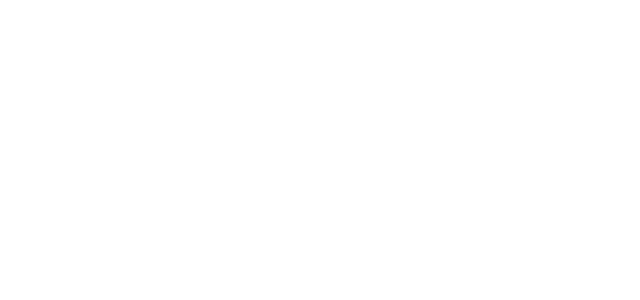
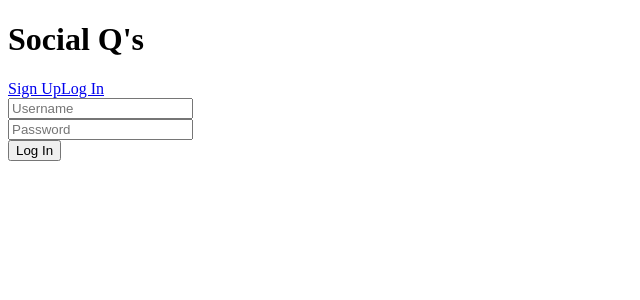
Before and after one commit to jkern-dev/SocialQ, a React (Create React App) app in the folder frontend/: page /#/login in a window 1280 px wide. Shown: the top 300 px of the page, without its empty margins (0-640 px from the left). Built offline with nearby package versions, Linux system fonts and the light colour scheme.

Commit message:
user auth frontend

```diff
--- a/frontend/src/components/App.js
+++ b/frontend/src/components/App.js
@@ -1,11 +1,19 @@
 import React from 'react';
+import { Switch } from 'react-router-dom';
+import NavBarContainer from './navbar/navbar_container';
+
 import SignUpFormContainer from './session/signup_form_container';
+import LoginFormContainer from './session/login_form_container';
 
 import { Route } from 'react-router';
 
 const App = () => (
   <div>
-    <Route exact path = "/signup" component = {SignUpFormContainer} />
+    <NavBarContainer />
+    <Switch>
+      <Route exact path = "/signup" component = {SignUpFormContainer} />
+      <Route exact path="/login" component={LoginFormContainer} />
+    </Switch>
   </div>
 )
 
--- /dev/null
+++ b/frontend/src/components/navbar/navbar.jsx
@@ -0,0 +1,45 @@
+import React from 'react';
+import { Link } from 'react-router-dom';
+
+class NavBar extends React.Component {
+
+  constructor(props){
+    super(props);
+    this.logoutUser = this.logoutUser.bind(this);
+    this.getLinks = this.getLinks.bind(this);
+  }
+
+  logoutUser(e) {
+    e.preventDefault();
+    this.props.logout();
+  }
+
+  getLinks() {
+    if (this.props.loggedIn) {
+      return (
+        <div>
+          <h1>Hello, {this.props.currentUser.username}</h1>
+          <button onClick = {this.logoutUser}>Logout</button>
+        </div>
+      );
+    } else {
+      return (
+        <div>
+          <Link to={'/signup'}>Sign Up</Link>
+          <Link to={'/login'}>Log In</Link>
+        </div>
+      );
+    }
+  }
+
+  render() {
+    return (
+      <div>
+        <h1>Social Q's</h1>
+        { this.getLinks() }
+      </div>
+    )
+  }
+}
+
+export default NavBar;
--- /dev/null
+++ b/frontend/src/components/navbar/navbar_container.js
@@ -0,0 +1,11 @@
+import { connect } from 'react-redux';
+import { logout } from '../../actions/session_actions';
+
+import NavBar from './navbar';
+
+const mapStateToProps = state => ({
+  loggedIn: state.session.isAuthenticated,
+  currentUser: state.session.user
+});
+
+export default connect(mapStateToProps, { logout })(NavBar);
--- /dev/null
+++ b/frontend/src/components/session/login_form.jsx
@@ -0,0 +1,74 @@
+import React from 'react';
+import { withRouter } from 'react-router-dom';
+
+class LoginForm extends React.Component {
+  constructor(props) {
+    super(props);
+    this.state = {
+      username: '',
+      password: '',
+      errors: {}
+    };
+    this.handleSubmit = this.handleSubmit.bind(this);
+    this.renderErrors = this.renderErrors.bind(this);
+  }
+
+  componentWillReceiveProps(nextProps) {
+    if (nextProps.currentUser === true) {
+      this.props.history.push('/questions');
+    }
+    this.setState({errors: nextProps.errors})
+  }
+
+  update(field) {
+    return e => this.setState({
+      [field]: e.currentTarget.value
+    });
+  }
+
+  handleSubmit(e) {
+    e.preventDefault();
+    let user = {
+      username: this.state.username,
+      password: this.state.password
+    };
+    this.props.login(user);
+  }
+
+  renderErrors() {
+    return (
+      <ul>
+        {Object.keys(this.state.errors).map((error,i) => (
+          <li key={`error-${i}`}>
+            {this.state.errors[error]}
+          </li>
+        ))}
+      </ul>
+    );
+  }
+
+  render() {
+    return (
+      <div>
+        <form onSubmit={this.handleSubmit}>
+          <input type="text"
+            value = {this.state.username}
+            onChange = {this.update("username")}
+            placeholder="Username"
+          />
+          <br />
+          <input type="password"
+            value = {this.state.password}
+            onChange = {this.update("password")}
+            placeholder = "Password"
+          />
+          <br />
+          <input type = "submit" value = "Log In" />
+          {this.renderErrors()}
+        </form>
+      </div>
+    );
+  }
+}
+
+export default withRouter(LoginForm);
--- /dev/null
+++ b/frontend/src/components/session/login_form_container.js
@@ -0,0 +1,17 @@
+import { connect } from 'react-redux';
+import { login } from '../../actions/session_actions';
+import LoginForm from './login_form';
+
+const mapStateToProps = (state) => {
+  return {
+    errors: state.errors.session
+  };
+};
+
+const mapDispatchToProps = (dispatch) => {
+  return {
+    login: user => dispatch(login(user))
+  }
+}
+
+export default connect(mapStateToProps,mapDispatchToProps)(LoginForm);
--- a/frontend/src/components/session/signup_form_container.js
+++ b/frontend/src/components/session/signup_form_container.js
@@ -5,7 +5,7 @@
 const mapStateToProps = (state) => {
   return {
     signedIn: state.session.isSignedIn,
-    // errors: state.errors.session
+    errors: state.errors.session
   };
 };
 
--- /dev/null
+++ b/frontend/src/reducers/errors_reducer.js
@@ -0,0 +1,7 @@
+import { combineReducers } from 'redux';
+
+import SessionErrorsReducer from './session_errors_reducer';
+
+export default combineReducers({
+  session: SessionErrorsReducer
+});
--- a/frontend/src/reducers/root_reducer.js
+++ b/frontend/src/reducers/root_reducer.js
@@ -1,8 +1,10 @@
 import { combineReducers } from 'redux';
 import session from './session_reducer';
+import errors from './errors_reducer';
 
 const RootReducer = combineReducers({
-  session
+  session,
+  errors
 })
 
 export default RootReducer;
--- /dev/null
+++ b/frontend/src/reducers/session_errors_reducer.js
@@ -0,0 +1,17 @@
+import { RECEIVE_SESSION_ERRORS, RECEIVE_CURRENT_USER } from '../actions/session_actions';
+
+const _nullErrors = [];
+
+const SessionErrorsReducer = (state=_nullErrors, action) => {
+  Object.freeze(state);
+  switch(action.type) {
+    case RECEIVE_SESSION_ERRORS:
+      return action.errors;
+    case RECEIVE_CURRENT_USER:
+      return _nullErrors;
+    default:
+      return state;
+  }
+};
+
+export default SessionErrorsReducer;
```
